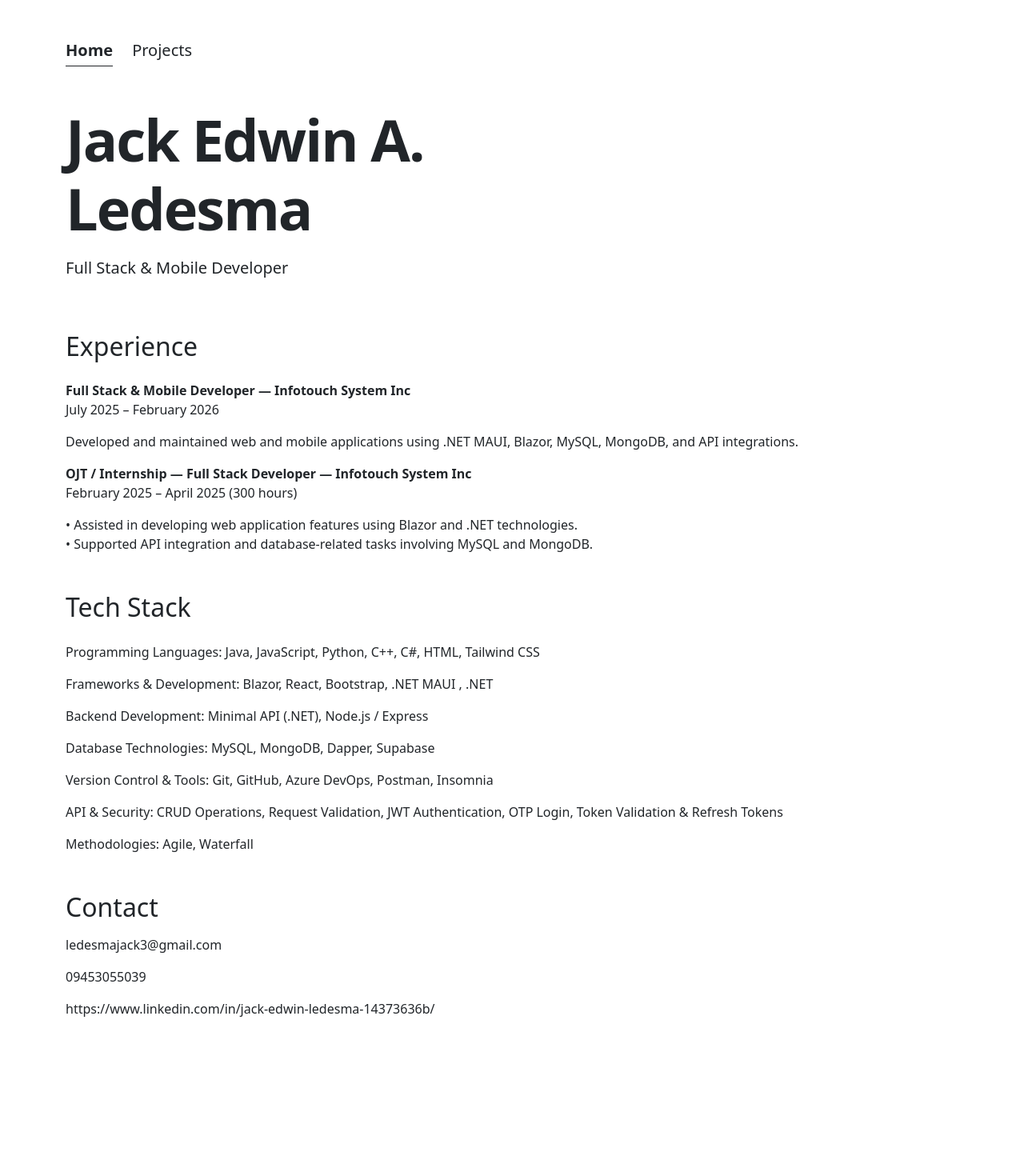
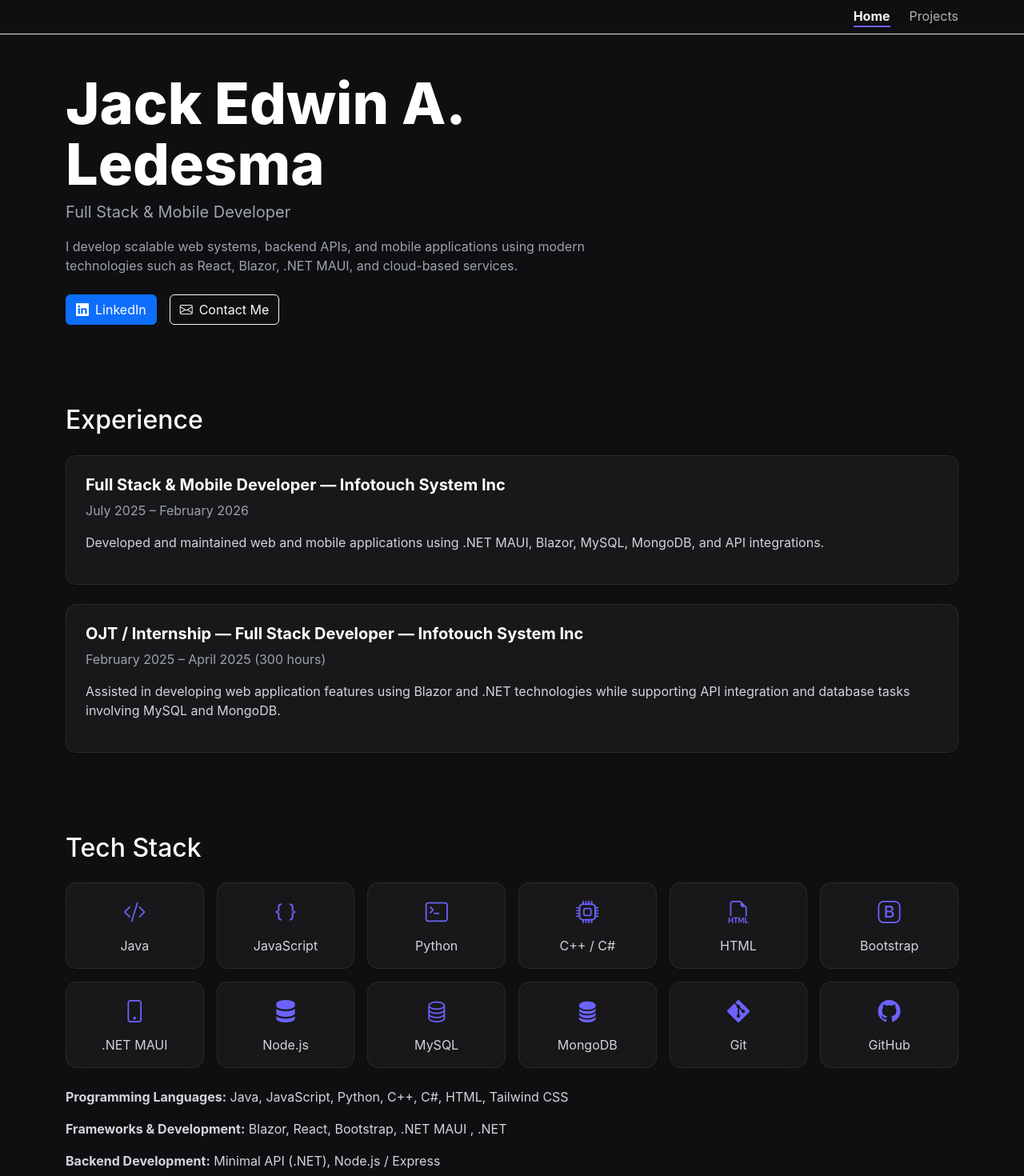
Before and after one commit to Jackerss-jpg/jack-ledesma-portfolio, a React (Vite) app: page / in a window 1280 px wide. Shown: the top 1470 px of the page at 80% size. Before the commit the page ends 1337 px from the top, so only its background shows below. Built offline with nearby package versions, Linux system fonts and the light colour scheme.

Commit message:
update portfolio

```diff
--- a/package.json
+++ b/package.json
@@ -14,6 +14,7 @@
   },
   "dependencies": {
     "bootstrap": "^5.3.8",
+    "bootstrap-icons": "^1.13.1",
     "react": "^19.2.0",
     "react-dom": "^19.2.0"
   },
--- a/src/App.jsx
+++ b/src/App.jsx
@@ -6,283 +6,405 @@ import recon from "./assets/recon.png";
 import wallet from "./assets/wallet3.png";
 import walletmobile from "./assets/walletmobile.png";
 import accountmobile from "./assets/accountmobile.png";
+
+import "bootstrap-icons/font/bootstrap-icons.css";
 import "bootstrap/dist/css/bootstrap.min.css";
+import "bootstrap/dist/js/bootstrap.bundle.min.js";
+import "./style.css";
 
 function App() {
-  const [tab, setTab] = useState("home");
 
-  return (
-    <main className="container py-5">
+const [tab,setTab] = useState("home");
 
-      {/* NAV */}
-      <nav className="d-flex gap-4 mb-5 fs-5">
+return(
+
+<main>
+
+<nav className="navbar navbar-dark border-bottom mb-5">
+
+<div className="container">
+
+<div className="ms-auto d-flex gap-4">
+
 <span
-          style={{ cursor: "pointer" }}
-          className={tab === "home" ? "fw-bold border-bottom border-dark pb-1" : ""}
-          onClick={() => setTab("home")}
+className={`nav-link ${tab==="home"?"active fw-bold":""}`}
+style={{cursor:"pointer"}}
+onClick={()=>setTab("home")}
 >
 Home
 </span>
 
 <span
-          style={{ cursor: "pointer" }}
-          className={tab === "projects" ? "fw-bold border-bottom border-dark pb-1" : ""}
-          onClick={() => setTab("projects")}
+className={`nav-link ${tab==="projects"?"active fw-bold":""}`}
+style={{cursor:"pointer"}}
+onClick={()=>setTab("projects")}
 >
 Projects
 </span>
+
+</div>
+
+</div>
+
 </nav>
 
-      {tab === "home" && <Home />}
-      {tab === "projects" && <Projects />}
+<div className="container">
+
+{tab==="home" && <Home/>}
+{tab==="projects" && <Projects/>}
+
+</div>
+
+<Footer/>
 
 </main>
-  );
+
+)
+
 }
 
-function Home() {
-  return (
+function Home(){
+
+return(
+
 <>
-      {/* HERO */}
-      <section className="row align-items-center mb-5">
 
-        <div className="col-md-7">
-          <h1 className="display-2 fw-bold" style={{ letterSpacing: "-2px" }}>
-            Jack Edwin A.
-            <br />
-            Ledesma
+<section className="row align-items-center">
+
+<div className="col-lg-8">
+
+<h1 className="hero-title">
+Jack Edwin A. Ledesma
 </h1>
 
-          <p className="lead mt-3">
+<p className="hero-sub">
 Full Stack & Mobile Developer
 </p>
+
+<p className="text-secondary">
+I develop scalable web systems, backend APIs, and mobile
+applications using modern technologies such as React,
+Blazor, .NET MAUI, and cloud-based services.
+</p>
+
+<div className="mt-4 d-flex gap-3 flex-wrap">
+
+<a
+className="btn btn-primary"
+href="https://www.linkedin.com/in/jack-edwin-ledesma-14373636b/"
+target="_blank"
+>
+<i className="bi bi-linkedin me-2"></i>
+LinkedIn
+</a>
+
+<a
+className="btn btn-outline-light"
+href="#contact"
+>
+<i className="bi bi-envelope me-2"></i>
+Contact Me
+</a>
+
 </div>
 
-
+</div>
 
 </section>
 
-      {/* EXPERIENCE */}
-      <section className="mb-5">
+<section>
 
 <h2 className="mb-4">Experience</h2>
 
-        <p>
-          <strong>Full Stack & Mobile Developer — Infotouch System Inc</strong>
-          <br />
+<div className="card p-4 mb-4">
+
+<h5 className="fw-bold">
+Full Stack & Mobile Developer — Infotouch System Inc
+</h5>
+
+<p className="text-secondary">
 July 2025 – February 2026
 </p>
 
 <p>
-          Developed and maintained web and mobile applications using .NET MAUI,
-          Blazor, MySQL, MongoDB, and API integrations.
+Developed and maintained web and mobile applications
+using .NET MAUI, Blazor, MySQL, MongoDB, and API integrations.
 </p>
 
-        <p>
-          <strong>OJT / Internship — Full Stack Developer — Infotouch System Inc</strong>
-          <br />
+</div>
+
+<div className="card p-4">
+
+<h5 className="fw-bold">
+OJT / Internship — Full Stack Developer — Infotouch System Inc
+</h5>
+
+<p className="text-secondary">
 February 2025 – April 2025 (300 hours)
 </p>
 
 <p>
-          • Assisted in developing web application features using Blazor and .NET technologies.
-          <br />
-          • Supported API integration and database-related tasks involving MySQL and MongoDB.
+Assisted in developing web application features using
+Blazor and .NET technologies while supporting API
+integration and database tasks involving MySQL and MongoDB.
 </p>
+
+</div>
 
 </section>
 
-
-      {/* TECH STACK */}
-      <section className="mb-5">
+<section>
 
 <h2 className="mb-4">Tech Stack</h2>
 
-        <p>
-          Programming Languages: Java, JavaScript, Python, C++, C#, HTML, Tailwind CSS
-        </p>
+<div className="row g-3 mb-4">
 
-        <p>
-          Frameworks & Development: Blazor, React, Bootstrap, .NET MAUI , .NET
-        </p>
+<Tech icon="bi-code-slash" name="Java"/>
+<Tech icon="bi-braces" name="JavaScript"/>
+<Tech icon="bi-terminal" name="Python"/>
+<Tech icon="bi-cpu" name="C++ / C#"/>
+<Tech icon="bi-filetype-html" name="HTML"/>
+<Tech icon="bi-bootstrap" name="Bootstrap"/>
+<Tech icon="bi-phone" name=".NET MAUI"/>
+<Tech icon="bi-server" name="Node.js"/>
+<Tech icon="bi-database" name="MySQL"/>
+<Tech icon="bi-database-fill" name="MongoDB"/>
+<Tech icon="bi-git" name="Git"/>
+<Tech icon="bi-github" name="GitHub"/>
 
-        <p>
-          Backend Development: Minimal API (.NET), Node.js / Express
-        </p>
+</div>
 
-        <p>
-          Database Technologies: MySQL, MongoDB, Dapper, Supabase
-        </p>
-
-        <p>
-          Version Control & Tools: Git, GitHub, Azure DevOps, Postman, Insomnia
-        </p>
-
-        <p>
-          API & Security: CRUD Operations, Request Validation, JWT Authentication,
-          OTP Login, Token Validation & Refresh Tokens
-        </p>
-
-        <p>
-          Methodologies: Agile, Waterfall
-        </p>
+<p><strong>Programming Languages:</strong> Java, JavaScript, Python, C++, C#, HTML, Tailwind CSS</p>
+<p><strong>Frameworks & Development:</strong> Blazor, React, Bootstrap, .NET MAUI , .NET</p>
+<p><strong>Backend Development:</strong> Minimal API (.NET), Node.js / Express</p>
+<p><strong>Database Technologies:</strong> MySQL, MongoDB, Dapper, Supabase</p>
+<p><strong>Version Control & Tools:</strong> Git, GitHub, Azure DevOps, Postman, Insomnia</p>
+<p><strong>API & Security:</strong> CRUD Operations, Request Validation, JWT Authentication, OTP Login, Token Validation & Refresh Tokens</p>
+<p><strong>Methodologies:</strong> Agile, Waterfall</p>
 
 </section>
 
+<section id="contact">
 
-      {/* CONTACT */}
-      <section>
+<h2 className="mb-4">Contact Me</h2>
 
-        <h2 className="mb-3">Contact</h2>
+<div className="card p-4">
 
-        <p>ledesmajack3@gmail.com</p>
+<form action="https://formsubmit.co/ledesmajack3@gmail.com" method="POST">
 
-        <p>09453055039</p>
+<div className="mb-3">
+<label className="form-label">Name</label>
+<input type="text" className="form-control" name="name" required/>
+</div>
 
-        <p>
-          https://www.linkedin.com/in/jack-edwin-ledesma-14373636b/
-        </p>
+<div className="mb-3">
+<label className="form-label">Email</label>
+<input type="email" className="form-control" name="email" required/>
+</div>
+
+<div className="mb-3">
+<label className="form-label">Message</label>
+<textarea className="form-control" rows="4" name="message" required/>
+</div>
+
+<button className="btn btn-primary">
+<i className="bi bi-send me-2"></i>
+Send Message
+</button>
+
+</form>
+
+</div>
 
 </section>
+
 </>
-  );
+
+)
+
 }
 
-function Projects() {
-  return (
+function Tech({icon,name}){
+
+return(
+
+<div className="col-md-3 col-lg-2">
+
+<div className="card text-center p-3 h-100">
+
+<i className={`bi ${icon}`} style={{fontSize:"28px",color:"#6c63ff"}}></i>
+
+<p className="mt-2 mb-0">{name}</p>
+
+</div>
+
+</div>
+
+)
+
+}
+
+function Projects(){
+
+return(
+
 <section>
 
 <h2 className="mb-4">Projects</h2>
 
-      {/* NDA NOTICE */}
-      <p className="fst-italic mb-5">
-        Note: Due to NDA agreements with my previous company, specific client
-        names, agent identities, and sensitive operational details cannot be
-        displayed. The following examples demonstrate the systems and features I
-        developed without exposing confidential data.
+<p className="text-secondary mb-5">
+Note: Due to NDA agreements with my previous company,
+specific client names and sensitive operational details
+cannot be displayed.
 </p>
 
-      {/* THESIS */}
-      <div className="card mb-5 shadow-sm">
+<div className="card p-4 mb-5">
 
-        <div className="card-body">
-
-          <h3 className="mb-3">
-            Automated Task Delegation & Management System (Thesis)
-          </h3>
+<h3>Automated Task Delegation & Management System (Thesis)</h3>
 
 <iframe
 width="100%"
 height="420"
 src="https://www.youtube.com/embed/5UYelvZtlI8"
-            title="Thesis Project Demo"
-            frameBorder="0"
-            allowFullScreen
 className="rounded mb-3"
 ></iframe>
 
 <p>
-            Designed and developed an AI-assisted task delegation system that
-            automatically assigns tasks based on workload distribution, team
-            member skillsets, and task complexity.
+Designed and developed an AI-assisted task delegation system
+that automatically assigns tasks based on workload distribution,
+team member skillsets, and task complexity.
 </p>
 
 <p>
 The system analyzes available personnel and dynamically balances
-            assignments to improve productivity and reduce manual project
-            planning.
+assignments to improve productivity.
 </p>
 
 <p>
-            <strong>Technologies Used:</strong> Python (AI model training), Task
-            prioritization logic, workload scoring algorithm, Node.js backend,
+<strong>Technologies Used:</strong> Python (AI model training),
+workload scoring algorithm, Node.js backend,
 MongoDB database, REST API integration.
 </p>
 
 </div>
-      </div>
 
-      {/* WEB SYSTEM */}
 <h3 className="mb-4">Web / Admin System</h3>
 
-      <div className="row g-4">
+<div id="webCarousel" className="carousel slide mb-5">
 
-        <ProjectCard
-          img={fundreview}
-          text="Developed a Fund Review Dashboard used by administrators to validate and audit collection reports submitted by field agents."
-          tech="Blazor, ASP.NET Core API, MySQL, Dapper ORM, SQL validation queries."
-        />
+<div className="carousel-indicators">
 
-        <ProjectCard
-          img={payout}
-          text="Built a Commission Payout Management Interface allowing administrators to process agent commissions."
-          tech="Blazor, REST APIs, MySQL, Dapper, transaction validation logic."
-        />
-
-        <ProjectCard
-          img={recon}
-          text="Created a Financial Reconciliation Dashboard that compares multiple transaction sources to detect discrepancies."
-          tech="MySQL, SQL joins, discrepancy detection logic, Blazor dashboards."
-        />
-
-        <ProjectCard
-          img={wallet}
-          text="Implemented a Wallet Management System allowing administrators to monitor agent balances and transactions."
-          tech="ASP.NET API, MySQL ledger tables, Dapper ORM, financial transaction tracking."
-        />
+<button data-bs-target="#webCarousel" data-bs-slide-to="0" className="active"></button>
+<button data-bs-target="#webCarousel" data-bs-slide-to="1"></button>
+<button data-bs-target="#webCarousel" data-bs-slide-to="2"></button>
+<button data-bs-target="#webCarousel" data-bs-slide-to="3"></button>
 
 </div>
 
+<div className="carousel-inner">
 
-      {/* MOBILE SYSTEM */}
-      <h3 className="mt-5 mb-4">Mobile Application</h3>
+<div className="carousel-item active">
+<ProjectCard img={fundreview} text="Developed a Fund Review Dashboard used by administrators to validate and audit collection reports." tech="Blazor, ASP.NET Core API, MySQL, Dapper ORM"/>
+</div>
 
-      <div className="row g-4">
+<div className="carousel-item">
+<ProjectCard img={payout} text="Built a Commission Payout Management Interface allowing administrators to process agent commissions." tech="Blazor, REST APIs, MySQL"/>
+</div>
 
-        <ProjectCard
-          img={conslemobile}
-          text="Developed a Mobile Console for Field Agents enabling real-time payment collection and commission tracking."
-          tech=".NET MAUI, REST API integration, MySQL backend services."
-        />
+<div className="carousel-item">
+<ProjectCard img={recon} text="Created a Financial Reconciliation Dashboard detecting discrepancies across multiple transaction sources." tech="MySQL, SQL joins, Blazor dashboards"/>
+</div>
 
-        <ProjectCard
-          img={walletmobile}
-          text="Built a Mobile Wallet Interface allowing agents to monitor balances and payout records."
-          tech=".NET MAUI, API-based wallet services, transaction history queries."
-        />
+<div className="carousel-item">
+<ProjectCard img={wallet} text="Implemented a Wallet Management System monitoring balances and financial transactions." tech="ASP.NET API, MySQL ledger tables"/>
+</div>
 
-        <ProjectCard
-          img={accountmobile}
-          text="Created an Account Management Module where agents can update personal information and security settings."
-          tech=".NET MAUI, API authentication, secure profile update endpoints."
-        />
+</div>
+
+<button className="carousel-control-prev" type="button" data-bs-target="#webCarousel" data-bs-slide="prev">
+<span className="carousel-control-prev-icon"></span>
+</button>
+
+<button className="carousel-control-next" type="button" data-bs-target="#webCarousel" data-bs-slide="next">
+<span className="carousel-control-next-icon"></span>
+</button>
+
+</div>
+
+<h3 className="mb-4">Mobile Application</h3>
+
+<div id="mobileCarousel" className="carousel slide">
+
+<div className="carousel-inner">
+
+<div className="carousel-item active">
+<ProjectCard img={conslemobile} text="Mobile console for field agents enabling real-time payment collection." tech=".NET MAUI, REST APIs, MySQL"/>
+</div>
+
+<div className="carousel-item">
+<ProjectCard img={walletmobile} text="Mobile wallet interface for monitoring balances and payout records." tech=".NET MAUI, API wallet services"/>
+</div>
+
+<div className="carousel-item">
+<ProjectCard img={accountmobile} text="Account management module allowing agents to update personal information." tech=".NET MAUI, API authentication"/>
+</div>
+
+</div>
+
+<button className="carousel-control-prev" type="button" data-bs-target="#mobileCarousel" data-bs-slide="prev">
+<span className="carousel-control-prev-icon"></span>
+</button>
+
+<button className="carousel-control-next" type="button" data-bs-target="#mobileCarousel" data-bs-slide="next">
+<span className="carousel-control-next-icon"></span>
+</button>
 
 </div>
 
 </section>
-  );
+
+)
+
 }
 
-function ProjectCard({ img, text, tech }) {
-  return (
-    <div className="col-md-6">
-      <div className="card h-100 shadow-sm">
+function ProjectCard({img,text,tech}){
 
-        <img src={img} className="card-img-top" alt="project" />
+return(
+
+<div className="card mx-auto shadow-lg project-card">
+
+<img src={img} className="card-img-top project-img"/>
 
 <div className="card-body">
 
 <p>{text}</p>
 
-          <p>
-            <strong>Technologies:</strong> {tech}
-          </p>
+<p><strong>Technologies:</strong> {tech}</p>
 
 </div>
 
 </div>
+
+)
+
+}
+
+function Footer(){
+
+return(
+
+<footer className="border-top mt-5 py-4">
+
+<div className="container text-center text-secondary">
+
+© {new Date().getFullYear()} Jack Ledesma — Portfolio
+
 </div>
-  );
+
+</footer>
+
+)
+
 }
 
 export default App;
--- /dev/null
+++ b/src/style.css
@@ -0,0 +1,100 @@
+body{
+  background:#0f0f11;
+  color:#f5f5f7;
+  font-family: Inter, system-ui, sans-serif;
+}
+
+/* NAV */
+
+.navbar{
+  background:#0f0f11;
+}
+
+nav span{
+  opacity:.7;
+  transition:.2s;
+}
+
+nav span:hover{
+  opacity:1;
+}
+
+nav .active{
+  opacity:1;
+  border-bottom:2px solid #6c63ff;
+}
+
+/* HERO */
+
+.hero-title{
+  font-size:72px;
+  font-weight:800;
+  line-height:1.05;
+}
+
+.hero-sub{
+  font-size:20px;
+  color:#9ca3af;
+}
+
+/* TEXT READABILITY */
+
+h1,h2,h3,h4,h5{
+  color:#ffffff;
+}
+
+p{
+  color:#d1d5db;
+}
+
+.text-secondary{
+  color:#9ca3af !important;
+}
+
+/* GLASS CARDS */
+
+.card{
+  background:rgba(255,255,255,0.04);
+  backdrop-filter:blur(12px);
+  border:1px solid rgba(255,255,255,0.08);
+  border-radius:14px;
+  transition:.25s;
+}
+
+.card-body{
+  color:#e5e7eb;
+}
+
+.card:hover{
+  transform:translateY(-5px);
+  border-color:#6c63ff;
+}
+
+.card img{
+  border-top-left-radius:14px;
+  border-top-right-radius:14px;
+}
+
+/* TECH STACK */
+
+.tech-icon{
+  font-size:28px;
+  color:#6c63ff;
+}
+
+/* SECTION SPACING */
+
+section{
+  margin-bottom:100px;
+}
+
+.project-img{
+height:420px;
+object-fit:contain;
+background:#000;
+}
+
+
+.project-card{
+max-width:900px;
+}
```
Also changed, not shown: 1 other file (tests, documents, lock files or other folders). Lines whose indentation alone changed are shown as unchanged.
